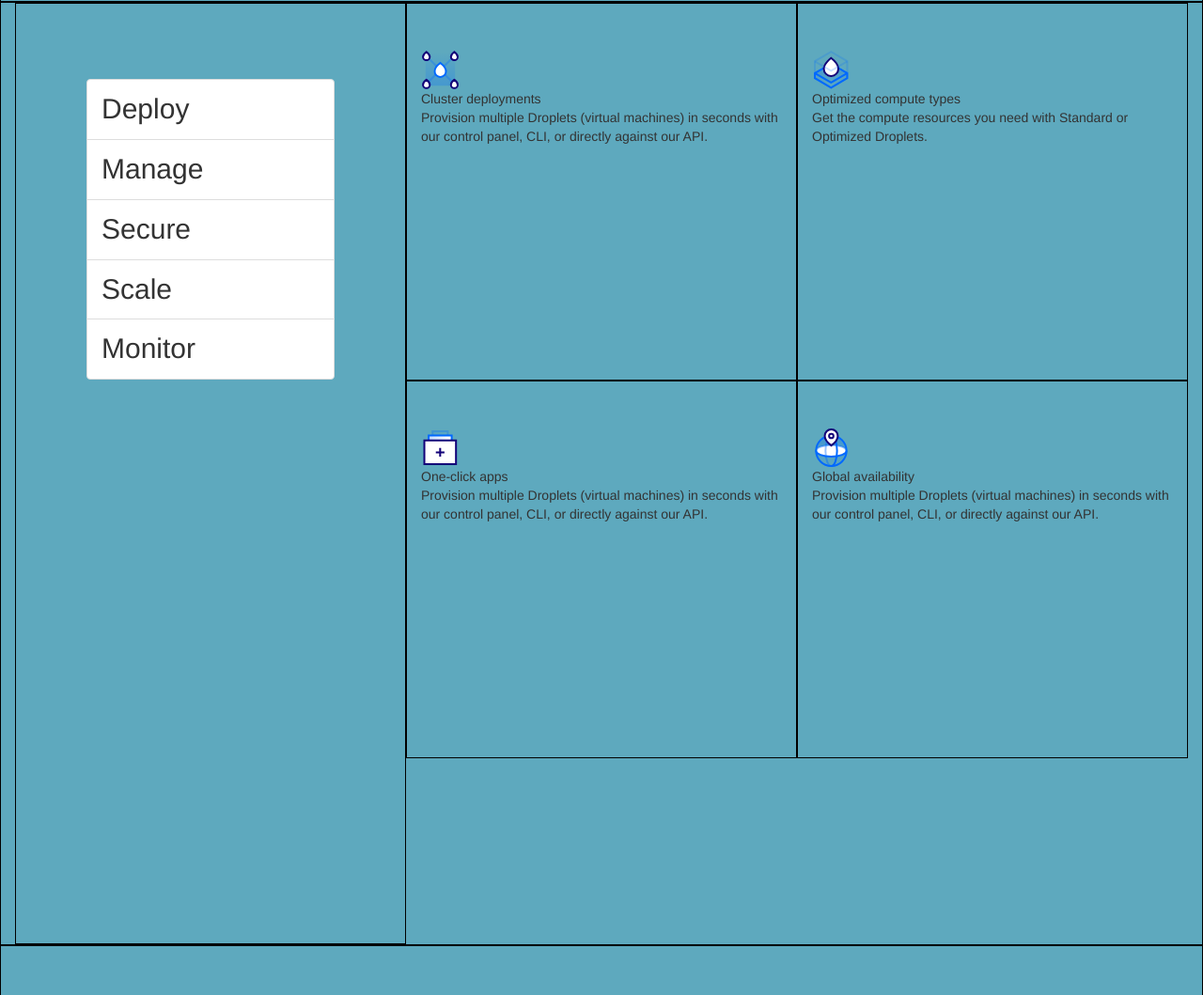
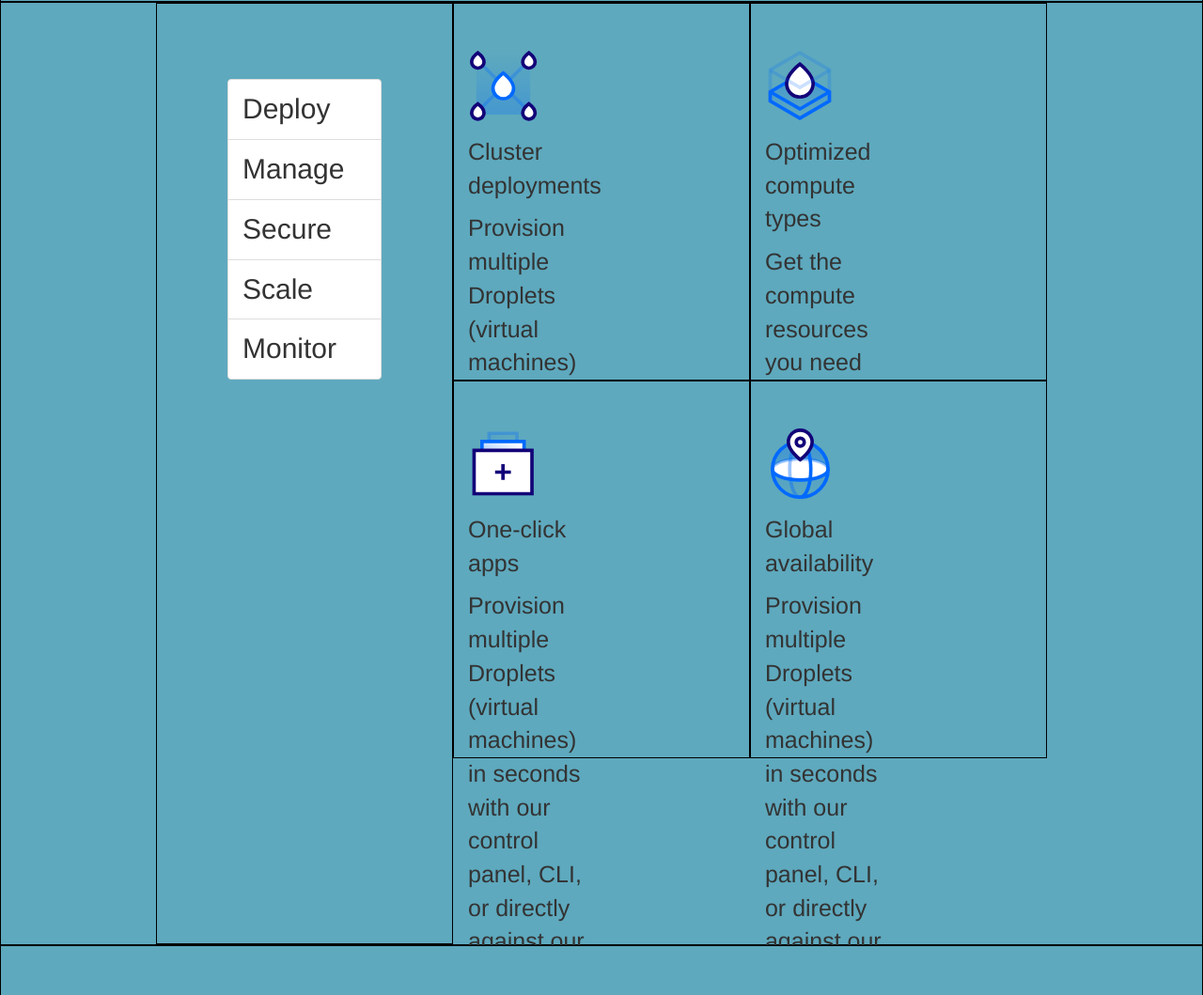
Before and after one commit to matthewort/html-css-digitalocean, a plain HTML site: page index.html in a window 1280 px wide. Shown: the part 1398-2457 px from the top of the page at 94% size. Drawn offline with nearby package versions, Linux system fonts and the light colour scheme.

Commit message:
Struttura16

```diff
--- a/css/style.css
+++ b/css/style.css
@@ -163,7 +163,8 @@ img {
 }
 
 .ms_colcontainer {
-
+  padding-right: 150px;
+  padding-left: 150px;
 }
 
 .ms_leftlist {
@@ -179,19 +180,14 @@ img {
   padding-top: 50px;
 }
 
-.ms_optimized {
-  height: 400px;
-  padding-top: 50px;
+.ms_cluster p {
+  font-size: 25px;
+  padding-right: 150px;
 }
 
-.ms_oneclick {
-  height: 400px;
-  padding-top: 50px;
-}
-
-.ms_global {
-  height: 400px;
-  padding-top: 50px;
+.ms_cluster img {
+  height: 90px;
+  padding-bottom: 15px;
 }
 
 /* sezione DESIGNED FOR DEVELOPERS */
--- a/index.html
+++ b/index.html
@@ -179,37 +179,33 @@
           <div class="col-xs-12 col-md-4 col-lg-4">
             <div class="ms_cluster">
               <img src="img/cluster-deploy.svg" alt="">
-              <br>
-              Cluster deployments
-              <br>
-              Provision multiple Droplets (virtual machines) in seconds with our control panel, CLI, or directly against our API.
+              <p>Cluster deployments</p>
+
+              <p>Provision multiple Droplets (virtual machines) in seconds with our control panel, CLI, or directly against our API.</p>
             </div>
           </div>
           <div class="col-xs-12 col-md-4 col-lg-4">
-            <div class="ms_optimized">
+            <div class="ms_cluster">
               <img src="img/optimized-compute.svg" alt="">
-              <br>
-              Optimized compute types
-              <br>
-              Get the compute resources you need with Standard or Optimized Droplets.
+              <p>Optimized compute types</p>
+
+              <p>Get the compute resources you need with Standard or Optimized Droplets.</p>
             </div>
           </div>
           <div class="col-xs-12 col-md-4 col-lg-4">
-            <div class="ms_oneclick">
+            <div class="ms_cluster">
               <img src="img/one-click.svg" alt="">
-              <br>
-              One-click apps
-              <br>
-              Provision multiple Droplets (virtual machines) in seconds with our control panel, CLI, or directly against our API.
+              <p>One-click apps</p>
+
+              <p>Provision multiple Droplets (virtual machines) in seconds with our control panel, CLI, or directly against our API.</p>
             </div>
           </div>
           <div class="col-xs-12 col-md-4 col-lg-4">
-            <div class="ms_global">
+            <div class="ms_cluster">
               <img src="img/global.svg" alt="">
-              <br>
-              Global availability
-              <br>
-              Provision multiple Droplets (virtual machines) in seconds with our control panel, CLI, or directly against our API.
+              <p>Global availability</p>
+
+              <p>Provision multiple Droplets (virtual machines) in seconds with our control panel, CLI, or directly against our API.</p>
             </div>
           </div>
 
```
